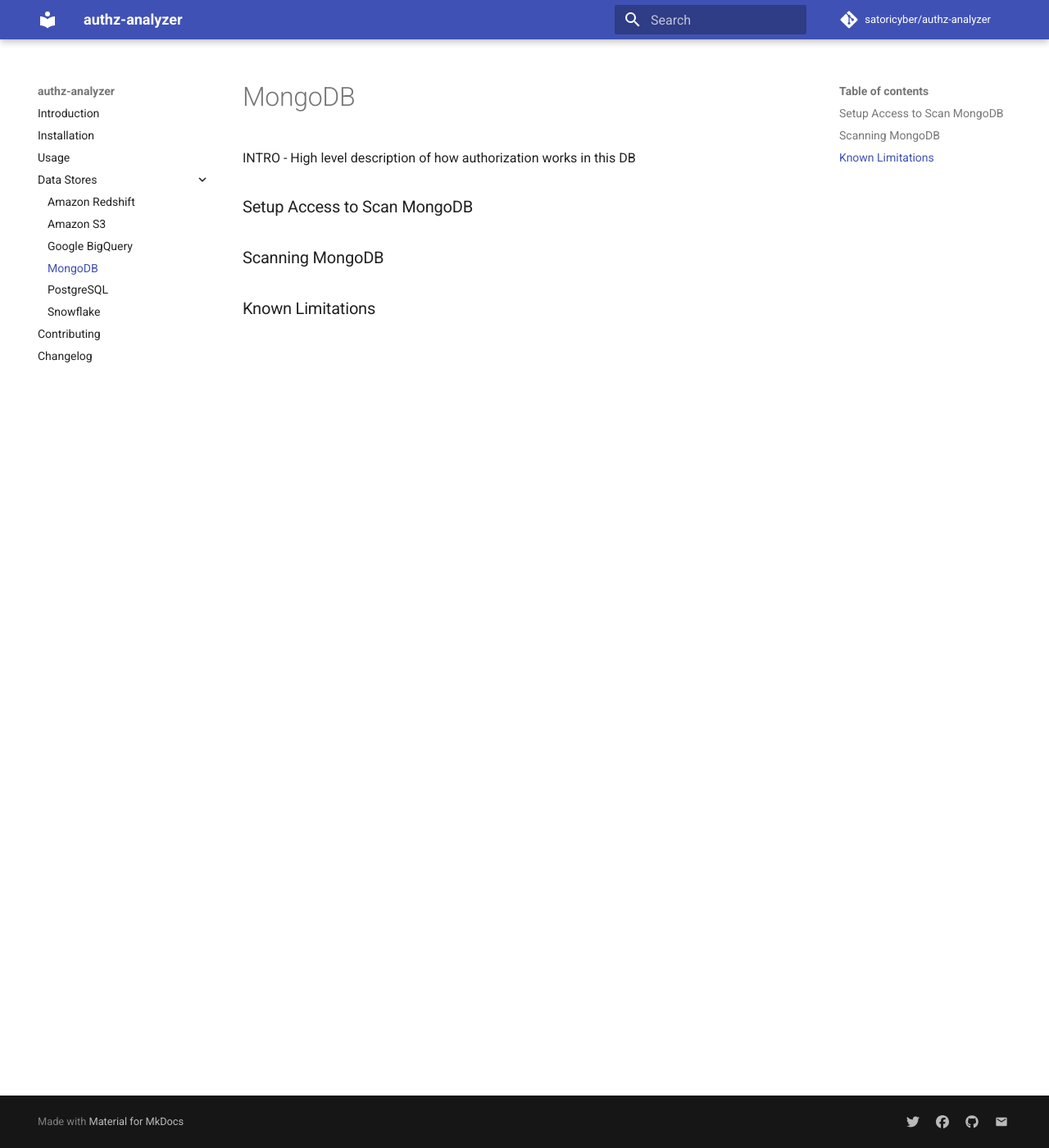
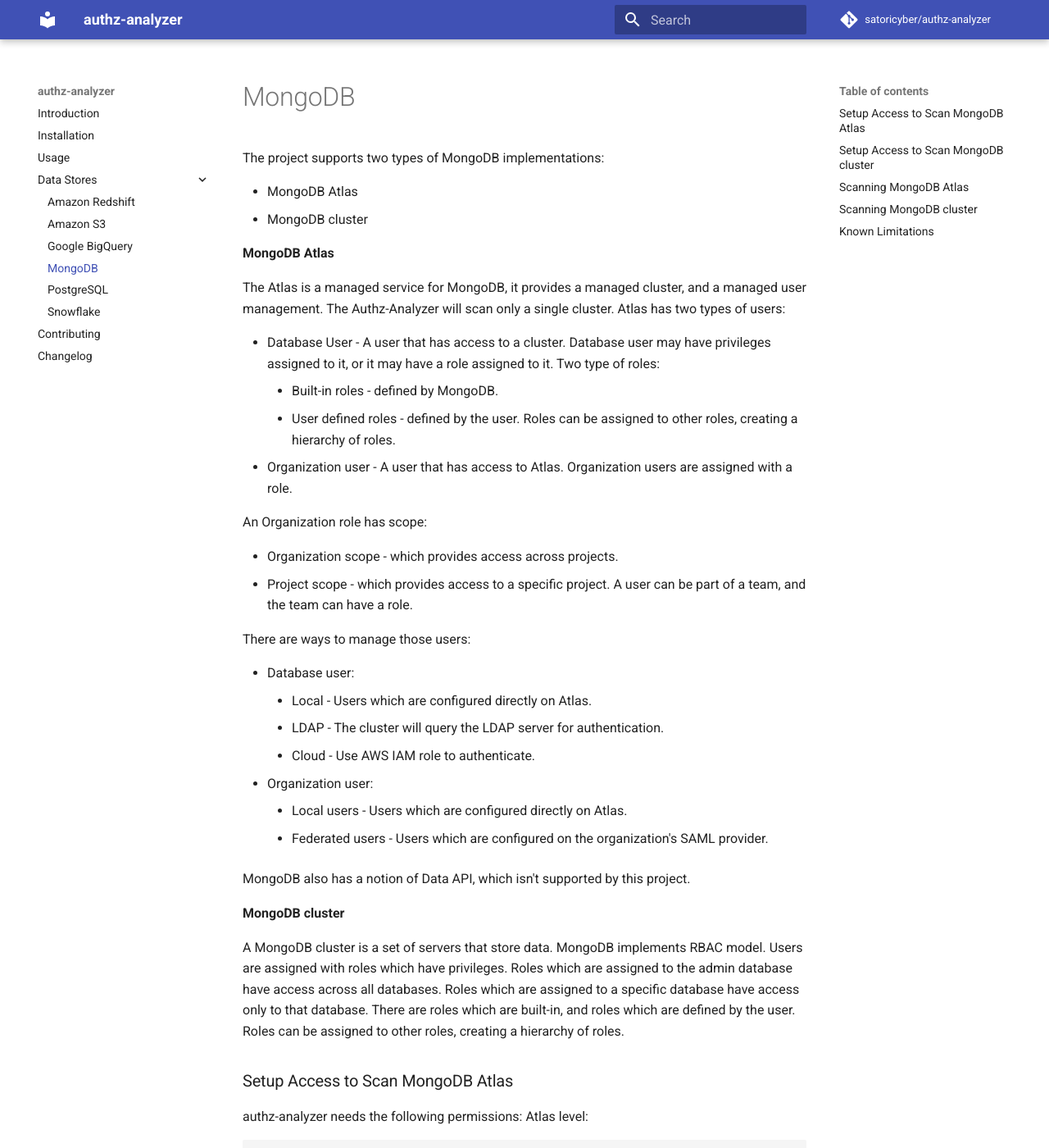
Before and after one commit to SatoriCyber/universal-data-permissions-scanner, an MkDocs documentation site: the page built from docs/datastores/mongodb.md, in a window 1280 px wide and 1400 px high. Shown: the whole window at 82% size. Built offline with MkDocs 1.6.1 and Material for MkDocs 9.7.7, drawn with Linux system fonts in a browser that asks for light colours; comment, search, counter and statistics services are not loaded; some of the changed text lies outside the part shown.

Commit message:
Add readme per datastore, Snowflake, Postgres, Mongo

````diff
--- a/docs/datastores/mongodb.md
+++ b/docs/datastores/mongodb.md
@@ -1,7 +1,109 @@
-INTRO - High level description of how authorization works in this DB
+The project supports two types of MongoDB implementations:
 
-## Setup Access to Scan MongoDB
+* MongoDB Atlas
+* MongoDB cluster
 
-## Scanning MongoDB
+
+**MongoDB Atlas**
+
+The Atlas is a managed service for MongoDB, it provides a managed cluster, and a managed user management.
+The Authz-Analyzer will scan only a single cluster.
+Atlas has two types of users:
+
+* Database User - A user that has access to a cluster. Database user may have privileges assigned to it, or it may have a role assigned to it.
+Two type of roles:
+    * Built-in roles - defined by MongoDB.
+    * User defined roles - defined by the user.
+Roles can be assigned to other roles, creating a hierarchy of roles.
+* Organization user  - A user that has access to Atlas. Organization users are assigned with a role.
+
+An Organization role has scope:
+
+  * Organization scope - which provides access across projects.
+  * Project scope - which provides access to a specific project.
+A user can be part of a team, and the team can have a role.
+
+There are ways to manage those users:
+
+* Database user:
+    * Local - Users which are configured directly on Atlas.
+    * LDAP - The cluster will query the LDAP server for authentication.
+    * Cloud - Use AWS IAM role to authenticate.
+* Organization user:
+    * Local users - Users which are configured directly on Atlas.
+    * Federated users - Users which are configured on the organization's SAML provider.
+
+MongoDB also has a notion of Data API, which isn't supported by this project.
+
+**MongoDB cluster**
+
+A MongoDB cluster is a set of servers that store data.
+MongoDB implements RBAC model.
+Users are assigned with roles which have privileges.
+Roles which are assigned to the admin database have access across all databases.
+Roles which are assigned to a specific database have access only to that database.
+There are roles which are built-in, and roles which are defined by the user.
+Roles can be assigned to other roles, creating a hierarchy of roles.
+
+## Setup Access to Scan MongoDB Atlas
+authz-analyzer needs the following permissions:
+Atlas level:
+```
+Organization read only.
+```
+For each cluster create a database user with the following permissions:
+```
+list databases
+```
+For each database in the cluster assign:
+```
+list collections
+```
+
+
+## Setup Access to Scan MongoDB cluster
+authz-analyzer needs the following permissions:
+```
+db.createRole(
+        {
+            role:"authz_analyzer_role",
+            privileges: [
+                {
+                    resource: {
+                        db: "",
+                        collection: ""
+                    },
+                    actions: ["listDatabases", "listCollections", "viewRole", "viewUser"]
+                }
+            ],
+            roles: []
+        }
+        )
+
+        db.createUser(
+            {
+                user: "authz_analyzer",
+                roles: ["authz_analyzer_role"],
+                pwd: "<password>"
+            }
+        )
+```
+
+## Scanning MongoDB Atlas
+```
+authz-analyzer atlas --public_key <REPLACE WITH ATLAS ADMIN API PUBLIC KEY> --private_key <REPLACE WITH ATLAS ADMIN API PRIVATE KEY> --username <REPLACE WITH CLUSTER USER> --password <REPLACE WITH CLUSTER PASSWORD> --cluster_name <REPLACE WITH CLUSTER NAME> --project <REPLACE WITH PROJECT NAME>
+```
+
+## Scanning MongoDB cluster
+```
+authz-analyzer mongodb --host <REPLACE WITH HOST> --username <REPLACE WITH CLUSTER USER> --password <REPLACE WITH CLUSTER PASSWORD>
+```
 
 ## Known Limitations
+Data API
+
+Cloud users
+
+LDAP Users
+
+Federated users
````
Also changed, not shown: docs/datastores/postgresql.md (+24 -3 lines), docs/datastores/snowflake.md (+29 -1 lines), 1 other file.
